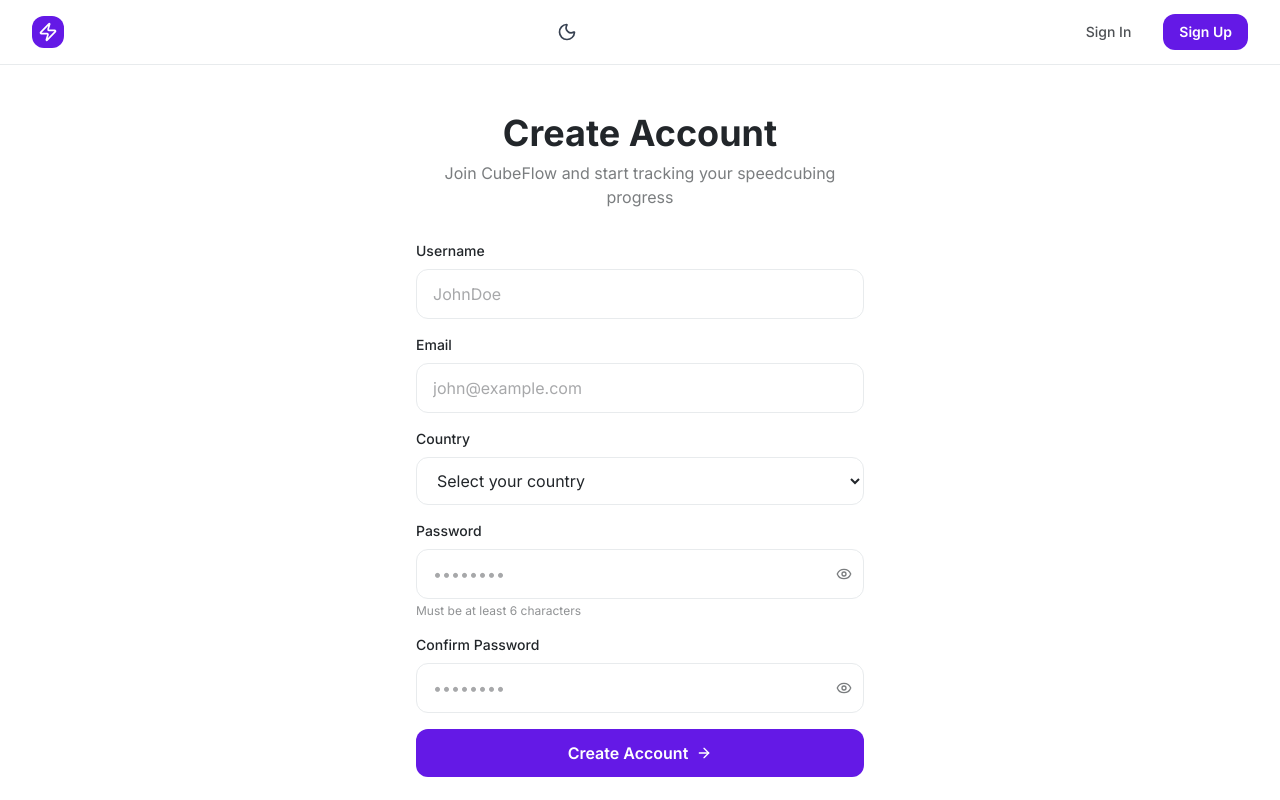
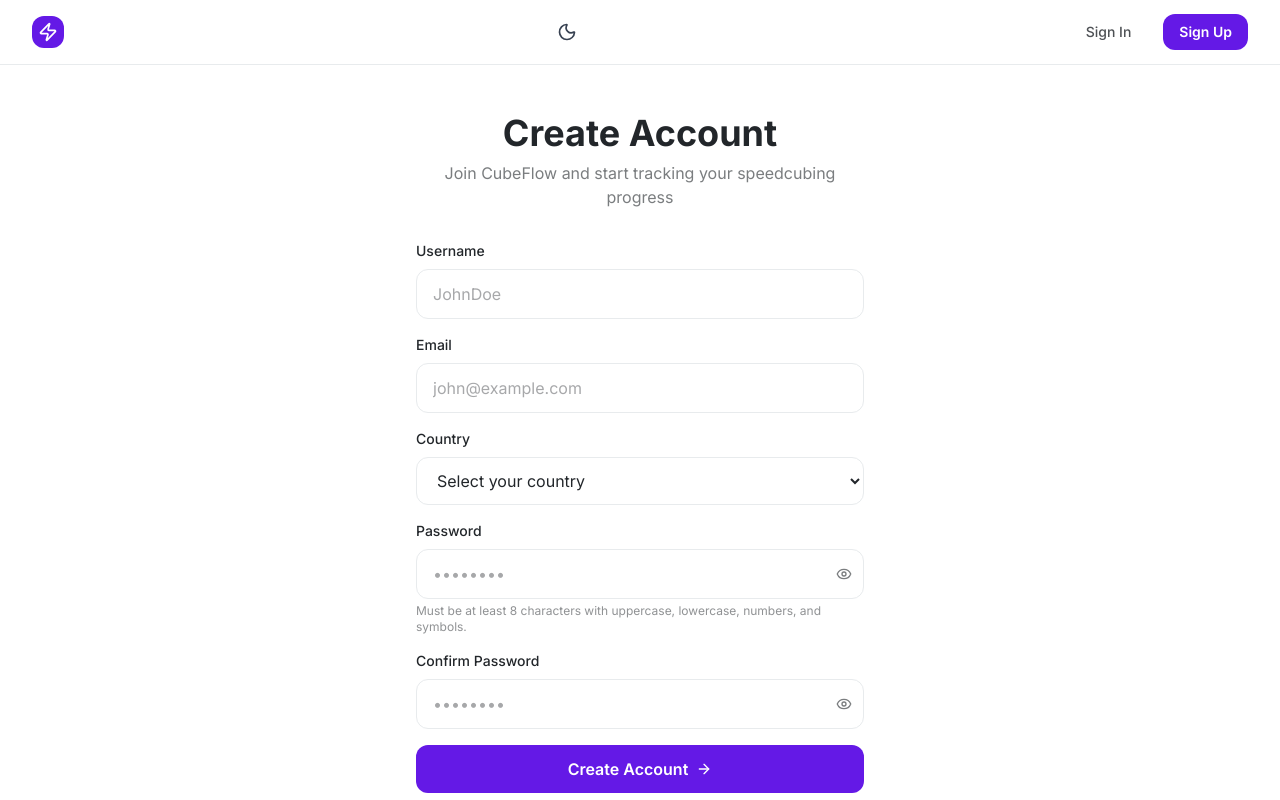
Before and after one commit to NathiChuma/cube-flow, a React (Vite) app: page /signup in a window 1280 px wide. Shown: the top 800 px of the page. Built offline with nearby package versions, Linux system fonts and the light colour scheme.

Commit message:
Minor updates

```diff
--- a/client/pages/SignUp.tsx
+++ b/client/pages/SignUp.tsx
@@ -206,7 +206,7 @@ export default function SignUp() {
                 </button>
               </div>
               <p className="text-xs text-foreground/50 mt-1">
-                Must be at least 6 characters
+                Must be at least 8 characters with uppercase, lowercase, numbers, and symbols.
               </p>
             </div>
 
```
